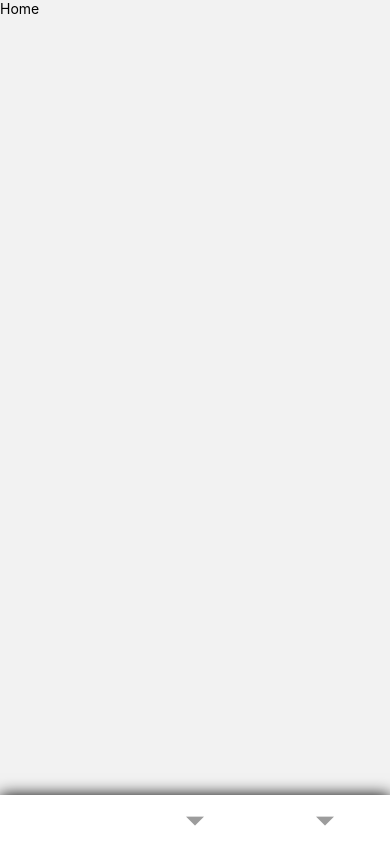
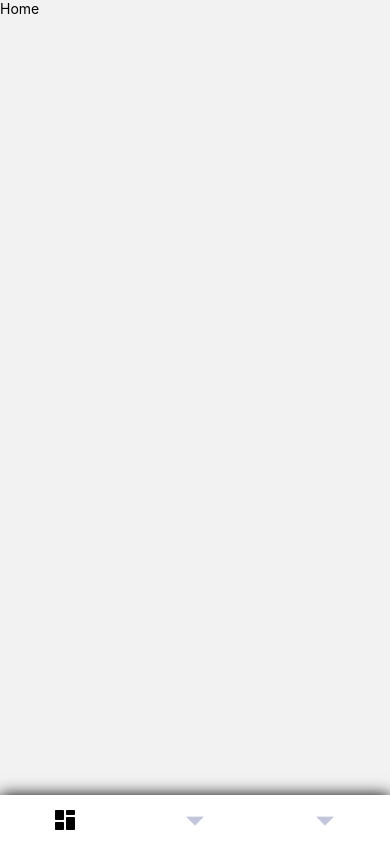
Before and after one commit to huferr/react-native-app-template, a React Native app: screen / in a window 390 px wide. Built offline with nearby package versions, Linux system fonts and the light colour scheme.

Commit message:
chore: adding home icon in tab bar

```diff
--- a/src/routes/app.routes.tsx
+++ b/src/routes/app.routes.tsx
@@ -8,6 +8,7 @@ import Home from '../pages/Dashboard/Home/home.screen';
 import Settings from '../pages/Settings/settings.screen';
 import Profile from '../pages/Dashboard/Profile/profile.screen';
 import HomeIcon from '../assets/icons/home';
+import colors from '../styles/colors';
 
 const Stack = createNativeStackNavigator();
 const Tab = createBottomTabNavigator();
@@ -17,8 +18,8 @@ const Dashboard: React.FC = () => {
     <Tab.Navigator
       screenOptions={{
         tabBarShowLabel: false,
-        tabBarActiveTintColor: '#000',
-        tabBarInactiveTintColor: '#9c9c9c',
+        tabBarActiveTintColor: colors.black,
+        tabBarInactiveTintColor: colors.grayLight,
         headerShown: false,
         tabBarItemStyle: {
           // paddingVertical: isIos() ? 30 : 0,
@@ -39,7 +40,7 @@ const Dashboard: React.FC = () => {
         name="home"
         component={Home}
         options={{
-          tabBarIcon: () => <HomeIcon />,
+          tabBarIcon: ({color}) => <HomeIcon fill={color} />,
           headerShown: false,
         }}
       />
```
